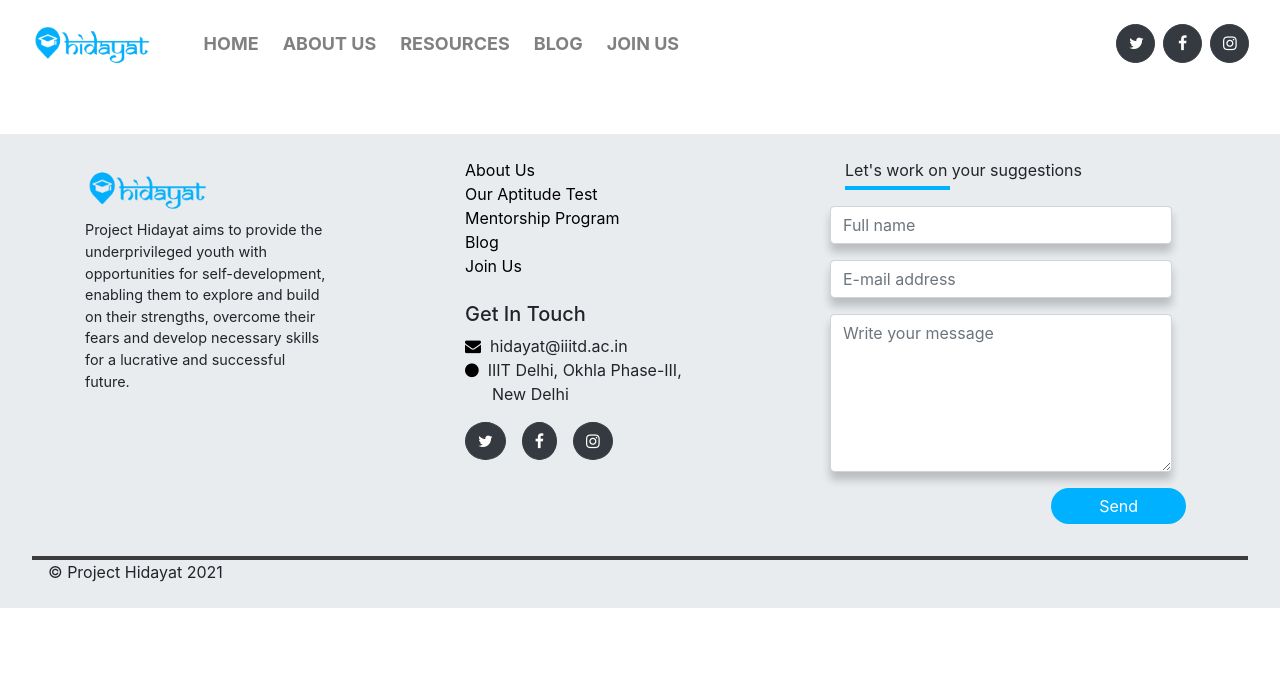
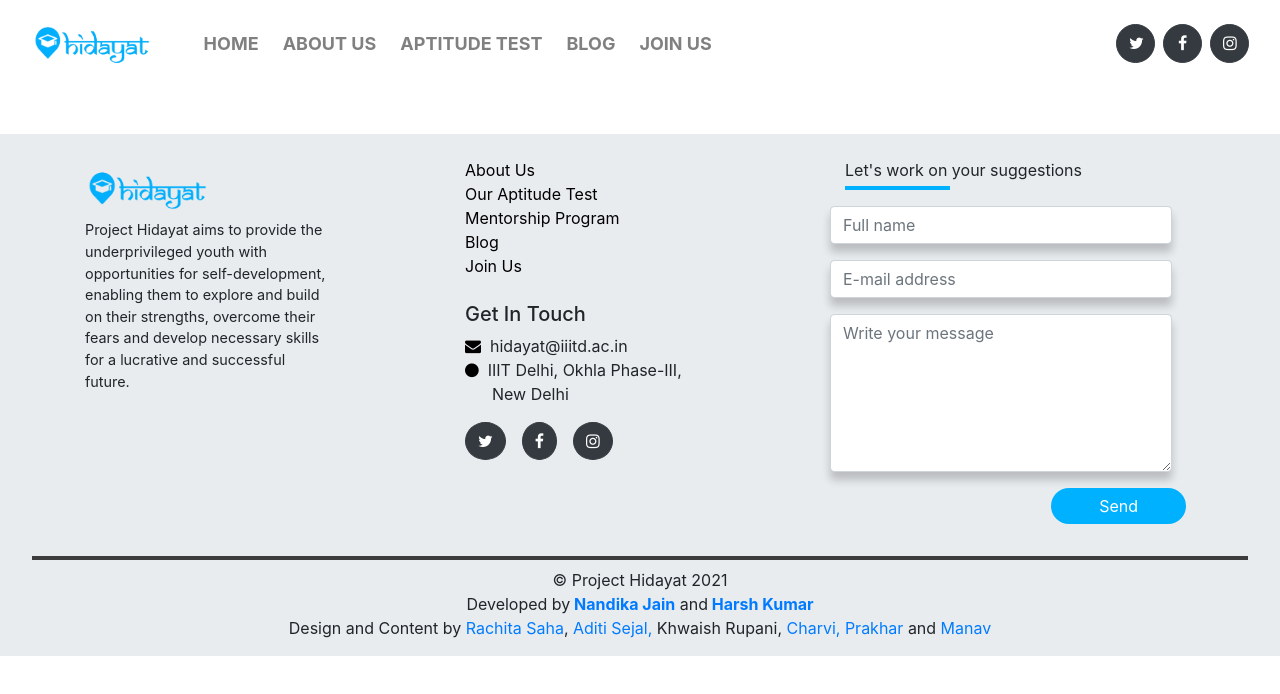
Before and after one commit to Enactus-IIITDelhi/Hidayat, a React (Create React App) app: page /3 in a window 1280 px wide. Shown: the top 694 px of the page. Built offline with nearby package versions, Linux system fonts and the light colour scheme.

Commit message:
footer update, minor corrections

```diff
--- a/src/components/Footer.jsx
+++ b/src/components/Footer.jsx
@@ -130,8 +130,22 @@ class Footer extends React.Component {
 
         </div>
         <hr className="p-0 m-0 m-1 footer-line m-auto" />
-        <p className="ml-4 pl-4 ">{"© Project Hidayat "+ d.getFullYear()}</p>
-
+        <div className="w-100 py-2 text-center">
+            <p className="mb-0">{"© Project Hidayat "+ d.getFullYear()}</p>
+            <p className="mb-0">Developed by
+                <strong><a href="https://www.linkedin.com/in/nandikajain" target="_blank" rel="noopener noreferrer"> Nandika Jain</a></strong> and
+                <strong><a href="http://www.linkedin.com/in/hadron43" target="_blank" rel="noopener noreferrer"> Harsh Kumar</a></strong>
+            </p>
+            <p className="mb-0">
+                Design and Content by
+                <a href="https://www.linkedin.com/in/rachita-saha-0577b11b2/" target="_blank" rel="noopener noreferrer"> Rachita Saha</a>,
+                <a href="http://www.linkedin.com/in/aditi-sejal" target="_blank" rel="noopener noreferrer"> Aditi Sejal, </a>
+                Khwaish Rupani,
+                <a href="https://www.linkedin.com/in/charvijindal" target="_blank" rel="noopener noreferrer"> Charvi,</a>
+                <a href="https://www.linkedin.com/in/prakhar-p-923128126/" target="_blank" rel="noopener noreferrer"> Prakhar</a> and
+                <a href="https://www.linkedin.com/in/manavsaspal/"> Manav</a>
+            </p>
+        </div>
     </div>
 
 
--- a/src/components/Navigation.jsx
+++ b/src/components/Navigation.jsx
@@ -21,7 +21,7 @@ function Navigation() {
           <Nav navbar>
             <NavLink end className="mr-4 mt-2 mb-2 navLinks" to='/'  >HOME</NavLink>
             <NavLink end className="mr-4 mt-2 mb-2 navLinks" to='about' >ABOUT US</NavLink>
-            <NavLink end className="mr-4 mt-2 mb-2 navLinks" to='resources' >RESOURCES</NavLink>
+            <NavLink end className="mr-4 mt-2 mb-2 navLinks" to='resources' >APTITUDE TEST</NavLink>
             <NavLink end className="mr-4 mt-2 mb-2 navLinks" to='blog' >BLOG</NavLink>
             <NavLink end className="mr-4 mt-2 mb-2 navLinks" to='joinUs' >JOIN US</NavLink>
           </Nav>
@@ -36,9 +36,11 @@ function Navigation() {
                 <span className="fa fa-facebook"></span>
               </Button>
 
+              <a href="https://www.instagram.com/project_hidayat/" target="blank">
               <Button color="dark" className="rounded-circle ml-2">
                 <span className="fa fa-instagram"></span>
               </Button>
+              </a>
             </NavItem>
           </Nav>
 
--- a/src/pages/Blog/Blogs/Blog1.jsx
+++ b/src/pages/Blog/Blogs/Blog1.jsx
@@ -5,6 +5,7 @@ function Blog1() {
     return (
         <Container className="text-justify lead">
         <h1 className="text-main-blue text-center font-weight-bold display-4">Careers in India: The Parent Factor</h1>
+        <h4 className="text-center">by <b>Aditi Sejal</b>, B. Tech Class of 2023</h4>
         <Row className="d-flex">
             <Col xs="12"  md="8" lg="7" className="d-flex m-auto">
                 <div className="d-flex w-100">
--- a/src/pages/Blog/Blogs/Blog2.jsx
+++ b/src/pages/Blog/Blogs/Blog2.jsx
@@ -4,7 +4,7 @@ import { Container, Row, Col} from 'reactstrap';
 function Blog2() {
     return (
         <Container className="text-justify lead">
-        <h1 className="text-main-blue text-center font-weight-bold display-4">Lightup Testimonials</h1>
+        <h1 className="text-main-blue text-center font-weight-bold display-4">Lighting Up Lives with Light Up</h1>
         <h4 className="text-center">by <b>Apoorva Agrawal</b>, B.Tech. Class of 2024</h4>
         <Row className="d-flex">
             <Col xs="12"  md="8" lg="7" className="d-flex m-auto">
--- a/src/pages/Blog/Blogs/Blog3.jsx
+++ b/src/pages/Blog/Blogs/Blog3.jsx
@@ -4,8 +4,8 @@ import { Container, Row, Col} from 'reactstrap';
 function Blog3() {
     return (
         <Container className="text-justify lead">
-        <h1 className="text-main-blue text-center font-weight-bold display-4">Academic Support Program</h1>
-        <h4 className="text-center">by <b>Prakriti Garg</b>, B.Tech. Class of 2024</h4>
+        <h1 className="text-main-blue text-center font-weight-bold display-4">Pillars of Support in the Academic Support Program</h1>
+        <h4 className="text-center">by <b>Prakriti Garg</b>, B.Tech. Class of 2023</h4>
         <Row className="d-flex my-5">
             <Col xs="12"  md="8" lg="7" className="d-flex m-auto">
                 <div className="d-flex w-100">
--- a/src/pages/Home/Contact.jsx
+++ b/src/pages/Home/Contact.jsx
@@ -4,6 +4,12 @@ function Contact(){
   return(
     <div className="container-fluid pt-5 pb-3">
       <div className="row m-auto ">
+        <div className="col-11 offset-1 col-md-5 p-0">
+          <h2 className="text-main-blue m-0 p-0 text-left" >Social Media</h2>
+          <hr className="ruler pull-left m-0 mt-2 w-50" />
+          <br></br>
+        </div>
+
         <div className="col-12 col-md-10 offset-md-1 p-0">
           <div class="embed-responsive embed-responsive-16by9">
             <iframe title="insta" frameborder="0"
--- a/src/pages/joinUs/JoinTeam.jsx
+++ b/src/pages/joinUs/JoinTeam.jsx
@@ -17,14 +17,18 @@ function JoinTeam()
                         <p>
                         Volunteering with Hidayat will allow you to interact directly with underprivileged people and mentor them in different fields like IT and academics. You will get a chance to guide young minds and provide career counselling to them.
                         </p>
-                        <Button className="bg-main-blue pl-5 pr-5" style={ {borderRadius:"30px", border:"0px"}} size="lg" > Volunteer </Button>
+                        <a href="https://forms.gle/wLcy6t6rU6WGeMhNA" target="blank">
+                            <Button className="bg-main-blue pl-5 pr-5" style={ {borderRadius:"30px", border:"0px"}} size="lg" > Volunteer </Button>
+                        </a>
                     </div>
 
                     <div className="col-md-6 pl-5 pr-5 pb-3 pt-2" >
                         <p>
                         Interning at Hidayat is a fun way to learn an organisation's workings and give back to society. There are many options to choose from, including, but not limited to, content writing, design, web development, event management, PR and publicity.
                         </p>
-                        <Button className="bg-main-blue pl-5 pr-5" style={ {borderRadius:"30px", border:"0px"}} size="lg" > Apply for Intership </Button>
+                        <a href="https://forms.gle/ymmN8Vt2mzXg8Xwu9" target="blank">
+                            <Button className="bg-main-blue pl-5 pr-5" style={ {borderRadius:"30px", border:"0px"}} size="lg" > Apply for Internship </Button>
+                        </a>
                     </div>
                 </div>
             </div>
```
